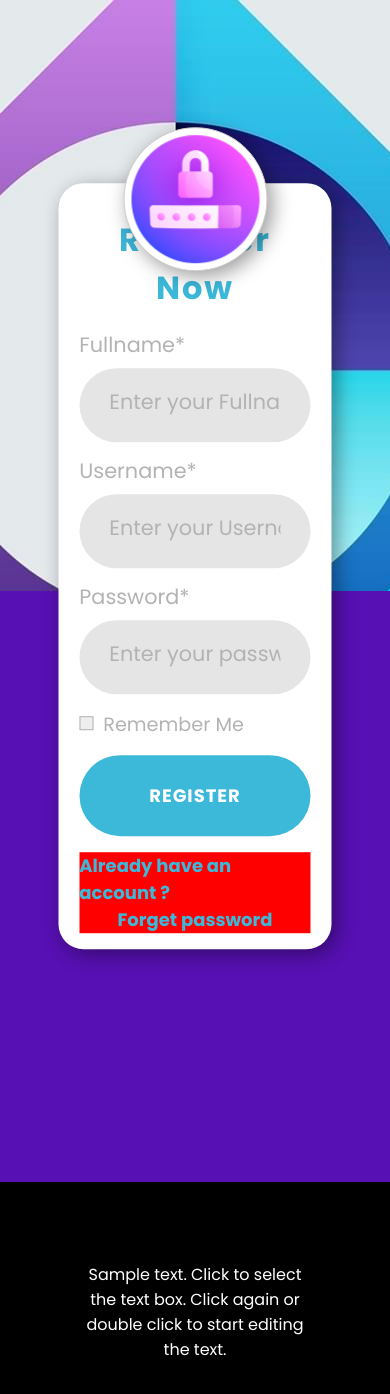
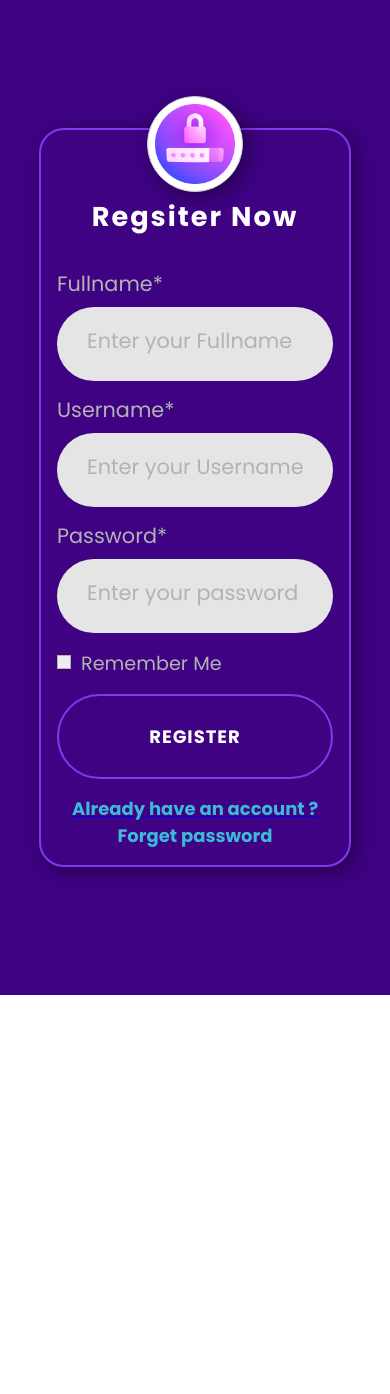
Before and after one commit to Zuri-CDT-FrontEnd-1/Zuri-portfolio-authentication, a React (Vite) app: page /register in a window 390 px wide. Shown: the top 1394 px of the page. After the commit the page ends 995 px from the top, so only its background shows below. Built offline with nearby package versions, Linux system fonts and the light colour scheme.

Commit message:
Feat: added login/registration pages

```diff
--- a/src/App.css
+++ b/src/App.css
@@ -1,8 +1,8 @@
-body {
+/* body {
   margin: 0;
   padding: 0;
   width: 100%;
   display: flex;
   justify-content: center;
   height: 100%;
-}
+} */
--- a/src/Pages/Login/Login.css
+++ b/src/Pages/Login/Login.css
@@ -1,26 +1,22 @@
-.login-container {
-  background-image: url("../../assets/background.jpg");
-  height: 60vh;
+.login-container{
+  background: #3E0283;
+  display: flex;
+  justify-content: center;
+  align-items: center;
+  height: 100%;
 }
-.login-background {
-  background: #5710b3;
-  height: 60vh;
-}
+
 .relative {
   position: relative;
 }
 .login-card {
-  background: white;
-  position: relative;
   border-radius: 25px;
-  width: 40%;
-  position: absolute;
-  top: 50%;
-  left: 50%;
-  margin-top: 5rem;
-  transform: translate(-50%, -50%);
+  width: 60%;
+  margin-top: 8rem;
   padding: 3rem 5rem;
   box-shadow: 5px 5px 20px 0 rgba(0, 0, 0, 0.4);
+border: 2px solid #8338ec;
+margin: 8rem 0;
 }
 .login-heading {
   font-size: 2.5rem;
@@ -28,7 +24,7 @@
   letter-spacing: 2px;
   margin: 56px 0 26px 0;
   text-align: center;
-  color: #3cb8d9;
+color: #fff;
 }
 .form-label {
   font-size: 1.3rem;
@@ -105,7 +101,7 @@ input[type="text"] {
 }
 .login-button {
   color: #ffffff;
-  background-color: #3cb8d9;
+  background-color: #3E0283;
   font-weight: 700;
   text-transform: uppercase;
   letter-spacing: 1px;
@@ -114,6 +110,7 @@ input[type="text"] {
   width: 100%;
   border: none;
   padding: 27px 30px;
+  border: 2px solid #8338ec;
 }
 .flex-row {
   display: flex;
@@ -125,20 +122,12 @@ input[type="text"] {
   font-weight: 700;
   font-size: 1.125rem;
 }
-.footer {
-  background: black;
-  padding: 5rem;
-  text-align: center;
-}
-.footer-text {
-  color: #ffffff;
-}
 
 .pics-container {
   position: absolute;
   height: 9rem;
   width: 9rem;
-  top: 1rem;
+  top: 9rem;
   left: 50%;
   transform: translate(-50%, -50%);
   border-radius: 50%;
@@ -155,23 +144,31 @@ input[type="text"] {
 
 @media only screen and (max-width: 768px) {
   .login-card {
-    padding: 2.5rem 4rem;
-    width: 50%;
+    padding: 1rem 3rem;
+  }
+  .login-heading{
+    margin: 75px 0 26px 0;
   }
 }
-
 @media only screen and (max-width: 600px) {
-  .login-card {
-    padding: 1rem 1.3rem;
-    width: 70%;
+  .login-card{
+    padding: 1rem 1rem;
+    width: 80%;
   }
   .flex-row {
     flex-direction: column;
-    background-color: red;
     align-items: center;
   }
   .login-heading {
-    font-size: 2rem;
-    margin: 17px 0;
+    font-size: 1.7rem;
+    margin: 50px 0 30px 0;
   }
+  .login-img {
+    height: 5rem;
+  }
+  .pics-container{
+    height: 6rem;
+    width: 6rem;
+  }
+
 }
--- a/src/Pages/Login/Login.jsx
+++ b/src/Pages/Login/Login.jsx
@@ -8,70 +8,44 @@ function Login() {
   const [username, setUsername] = useState('')
   const [password, setPassword] = useState('')
 
-const handleUsernameChange = (e) =>{
+  const handleUsernameChange = (e) => {
     setUsername(e.target.value)
   }
-const handlePasswordChange = (e) =>{
+  const handlePasswordChange = (e) => {
     setPassword(e.target.value)
   }
 
   const handleSubmit = (e) => {
     e.preventDefault();
-
-  console.log(username)
-  // Reset form after submission
-  // setPassword('');
-  // setUsername('');
   }
 
 
   return (
-    <div>
-
-      <div className="relative">
-        <div className="login-container"></div>
-        <div className="login-background"></div>
-      </div>
-
-
-
+    <div className='login-container'>
       <div className="login-card">
         <div className="pics-container">
           <img src={login} className='login-img' alt="" />
         </div>
-
         <h2 className='login-heading'>Login Now</h2>
-
         <form action="" onSubmit={handleSubmit}>
-
           <div className='flex'>
             <label htmlFor="username" className='form-label'>Username*</label>
             <input type="text" placeholder="Enter your Username" name="username" class="username" value={username} onChange={handleSubmit} required=""></input>
           </div>
-
           <div className='flex'>
             <label htmlFor="password" className='form-label'>Password*</label>
             <input type="text" placeholder="Enter your password" name="username" value={password} onChange={handleSubmit} class="username" required=""></input>
           </div>
-
           <label class="checkbox-container">Remember Me
             <input type="checkbox" />
             <span class="checkmark"></span>
           </label>
-
           <button className='login-button' type='submit' >Login</button>
-
         </form>
-
         <div className='flex-row'>
           <Link to='/register' className='link'><p className='blue'>Don't have an account ?</p></Link>
           <p className='blue'>Forget password</p>
         </div>
-
-      </div>
-
-      <div className="footer">
-        <p className='footer-text'>Sample text. Click to select the text box. Click again or double click to start editing the text.</p>
       </div>
     </div>
   )
--- a/src/Pages/Register/Register.css
+++ b/src/Pages/Register/Register.css
@@ -1,26 +1,22 @@
-.login-container-register {
-    background-image: url("../../assets/background.jpg");
-    height: 70vh;
+.login-container{
+  background: #3E0283;
+  display: flex;
+  justify-content: center;
+  align-items: center;
+  flex-direction: column;
+  height: 100%;
 }
-  .login-background-register {
-    background: #5710b3;
-    height: 70vh;
-  }
+
 .relative {
   position: relative;
 }
 .login-card-register {
-    background: white;
-    position: relative;
   border-radius: 25px;
-    width: 40%;
-    position: absolute;
-    top: 50%;
-    left: 50%;
-    margin-top: 9rem;
-    transform: translate(-50%, -50%);
+  width: 60%;
+  margin: 8rem 0;
   padding: 3rem 5rem;
   box-shadow: 5px 5px 20px 0 rgba(0, 0, 0, 0.4);
+border: 2px solid #8338ec;
 }
 .login-heading {
   font-size: 2.5rem;
@@ -28,7 +24,7 @@
   letter-spacing: 2px;
   margin: 56px 0 26px 0;
   text-align: center;
-    color: #3cb8d9;
+color: #fff;
 }
 .form-label {
   font-size: 1.3rem;
@@ -105,7 +101,7 @@
 }
 .login-button {
   color: #ffffff;
-    background-color: #3cb8d9;
+  background-color: #3E0283;
   font-weight: 700;
   text-transform: uppercase;
   letter-spacing: 1px;
@@ -114,6 +110,7 @@
   width: 100%;
   border: none;
   padding: 27px 30px;
+  border: 2px solid #8338ec;
 }
 .flex-row {
   display: flex;
@@ -125,20 +122,12 @@
   font-weight: 700;
   font-size: 1.125rem;
 }
-  .footer {
-    background: black;
-    padding: 5rem;
-    text-align: center;
-  }
-  .footer-text {
-    color: #ffffff;
-  }
 
 .pics-container {
   position: absolute;
   height: 9rem;
   width: 9rem;
-    top: 1rem;
+  top: 9rem;
   left: 50%;
   transform: translate(-50%, -50%);
   border-radius: 50%;
@@ -152,29 +141,35 @@
 .login-img {
   height: 8rem;
 }
-  .link{
-    text-decoration: none;
-  }
 
 @media only screen and (max-width: 768px) {
   .login-card {
-      padding: 2.5rem 4rem;
-      width: 50%;
+    padding: 1rem 3rem;
+  }
+  .login-heading{
+    margin: 75px 0 26px 0;
   }
 }
 
 @media only screen and (max-width: 600px) {
   .login-card-register {
-      padding: 1rem 1.3rem;
-      width: 70%;
+    padding: 1rem 1rem;
+    width: 80%;
   }
   .flex-row {
     flex-direction: column;
-      background-color: red;
     align-items: center;
   }
   .login-heading {
-      font-size: 2rem;
-      margin: 17px 0;
+    font-size: 1.7rem;
+    margin: 50px 0 30px 0;
   }
+  .login-img {
+    height: 5rem;
   }
+  .pics-container{
+    height: 6rem;
+    width: 6rem;
+  }
+
+}
--- a/src/Pages/Register/Register.jsx
+++ b/src/Pages/Register/Register.jsx
@@ -3,7 +3,7 @@ import './Register.css'
 import login from '../../assets/login.png'
 import { useState } from 'react'
 import { Link } from 'react-router-dom'
-// import OAuth from 'react-oauth'
+
 
 
 function Register() {
@@ -22,19 +22,13 @@ const handleSubmit = (e) => {
   e.preventDefault();
 
   console.log(username)
-  // Reset form after submission
-  // setPassword('');
-  // setUsername('');
+
 }
 
 
   return (
-    <div>
+    <div className='login-container'>
 
-      <div className="relative">
-        <div className="login-container-register"></div>
-        <div className="login-background-register"></div>
-      </div>
 
 
 
@@ -78,9 +72,7 @@ const handleSubmit = (e) => {
 
       </div>
 
-      <div className="footer">
-        <p className='footer-text'>Sample text. Click to select the text box. Click again or double click to start editing the text.</p>
-      </div>
+
     </div>
   )
 }
--- a/src/index.css
+++ b/src/index.css
@@ -7,9 +7,9 @@
 	font-family: "Poppins", sans-serif;
 }
 
-body {
+/* body {
 	display: flex;
 	height: auto;
 	align-items: center;
 	justify-content: center;
-}
+} */
```
Lines whose indentation alone changed are shown as unchanged.
